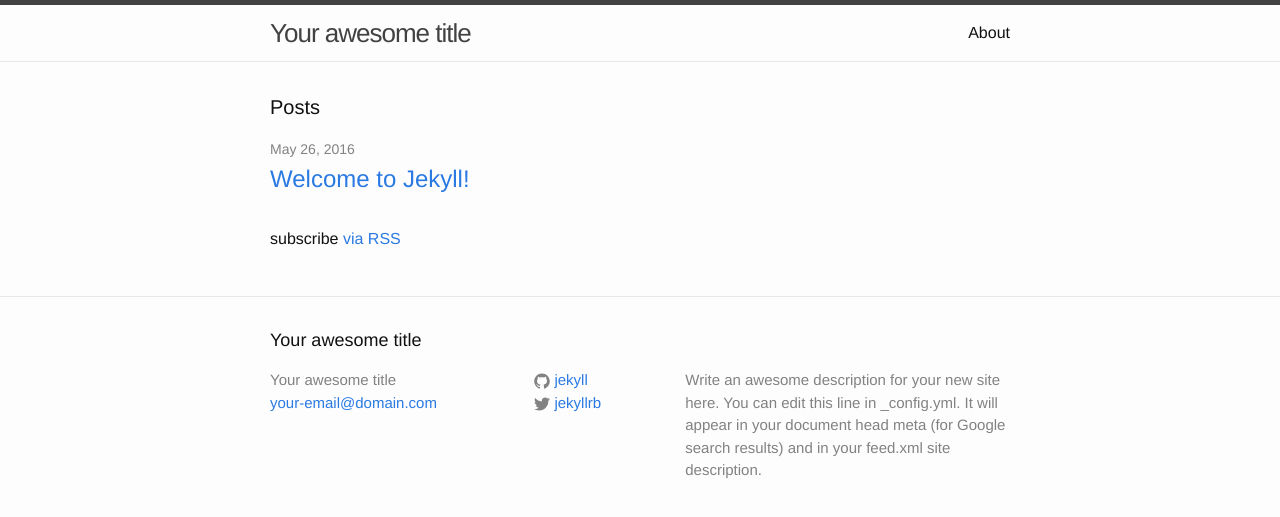
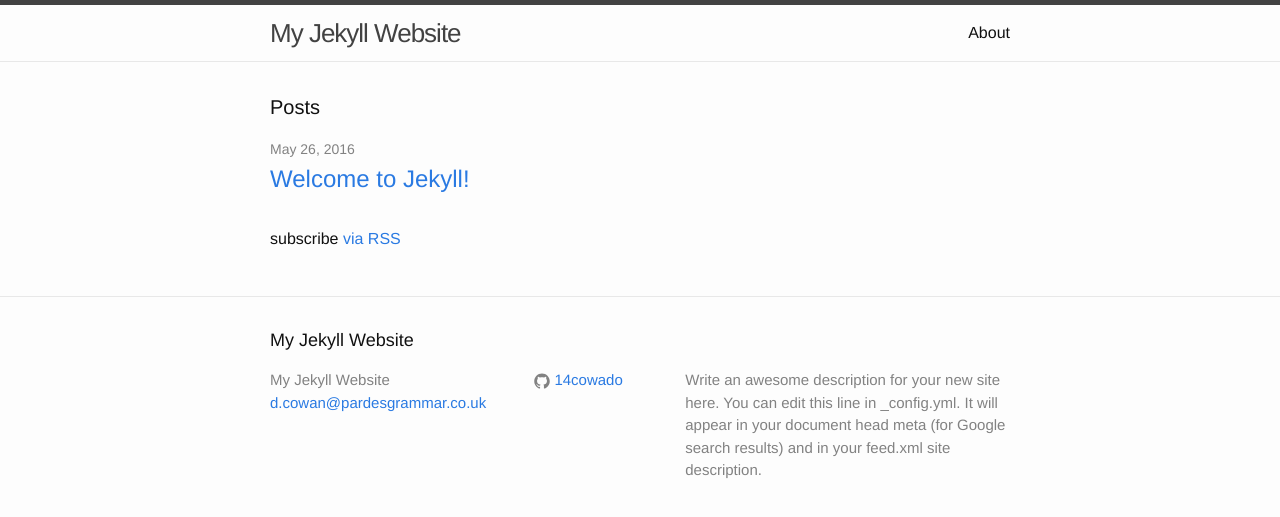
Before and after one commit to 14cowado/14cowado, a Jekyll site: the page built from index.html, in a window 1280 px wide. Shown: the top 517 px of the page. Built offline with Jekyll 4.4.1, drawn with Linux system fonts in a browser that asks for light colours.

Commit message:
Save my work

```diff
--- a/_config.yml
+++ b/_config.yml
@@ -6,16 +6,15 @@
 # 'jekyll serve'. If you change this file, please restart the server process.
 
 # Site settings
-title: Your awesome title
-email: your-email@domain.com
+title: My Jekyll Website
+email: d.cowan@pardesgrammar.co.uk
 description: > # this means to ignore newlines until "baseurl:"
   Write an awesome description for your new site here. You can edit this
   line in _config.yml. It will appear in your document head meta (for
   Google search results) and in your feed.xml site description.
 baseurl: "" # the subpath of your site, e.g. /blog
 url: "http://yourdomain.com" # the base hostname & protocol for your site
-twitter_username: jekyllrb
-github_username:  jekyll
+github_username:  14cowado
 
 # Build settings
 markdown: kramdown
```
